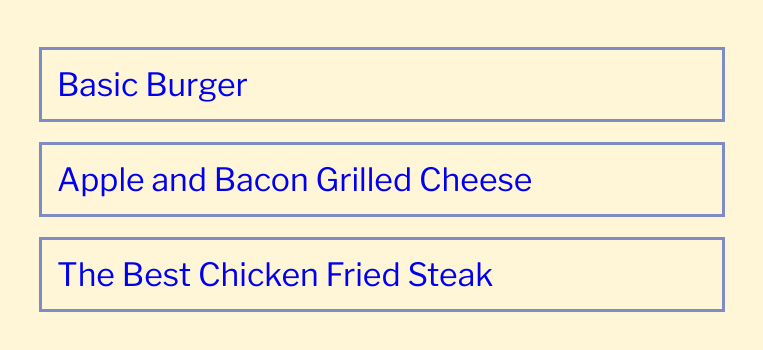
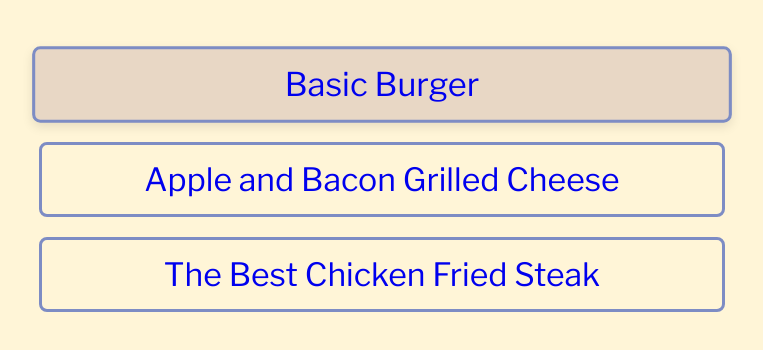
Before and after one commit to FTyumin/odin-recipes, a plain HTML site: page index.html in a window 1280 px wide. In both pictures the pointer is over the item "Basic Burger". Shown: the whole page, without its empty margins (258-1021 px from the left). Drawn offline with nearby package versions, Linux system fonts and the light colour scheme.

Commit message:
feat:add border-radius & hover to list

```diff
--- a/style.css
+++ b/style.css
@@ -43,6 +43,14 @@ img {
     border: 3px solid #7D8CC4;
     width: 650px;
     list-style-type: none;
+    border-radius: 8px;
+    text-align: center;
+}
+
+.menu-list li:hover {
+    background-color: #e8d7c5;
+    box-shadow: 0px 4px 10px rgba(0, 0, 0, 0.1);
+    transform: scale(1.02);
 }
 
 .menu-list li a {
```
